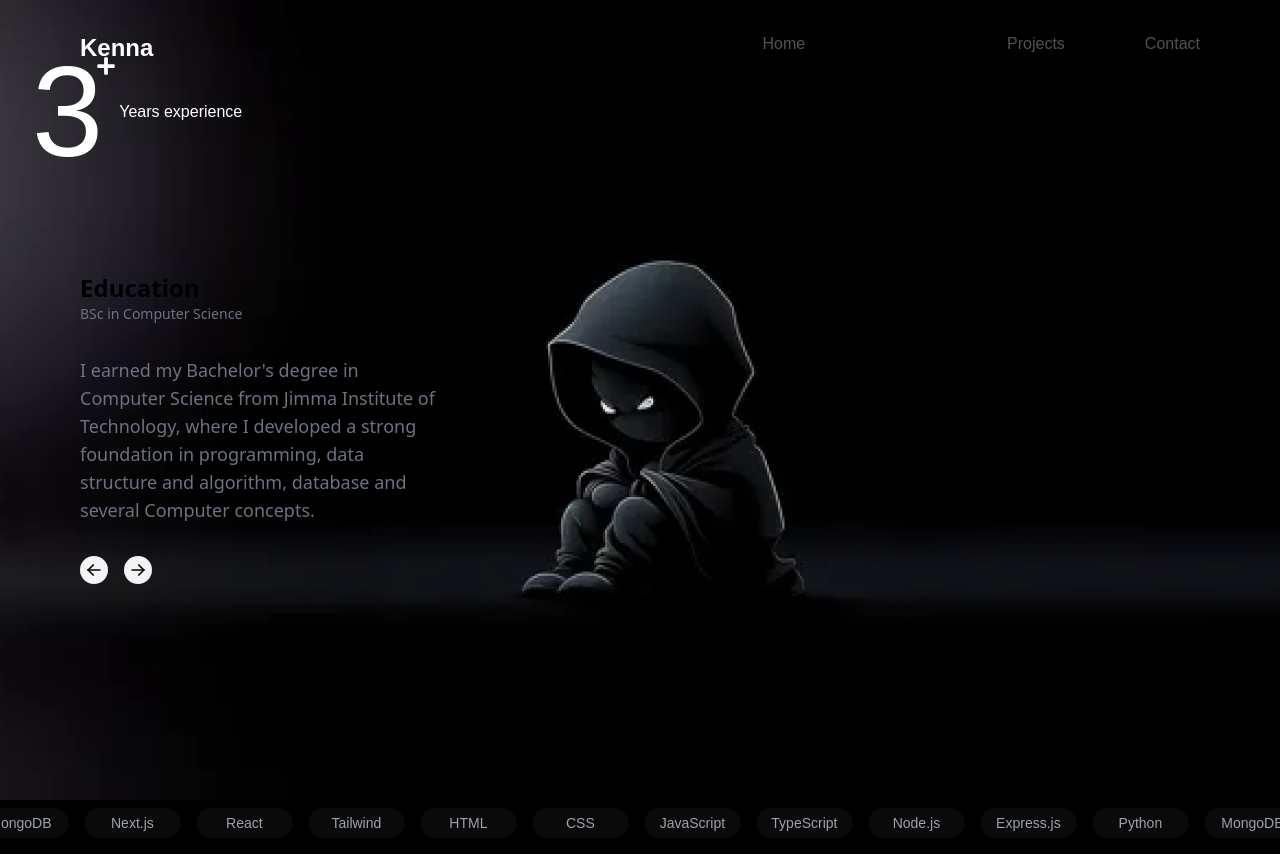
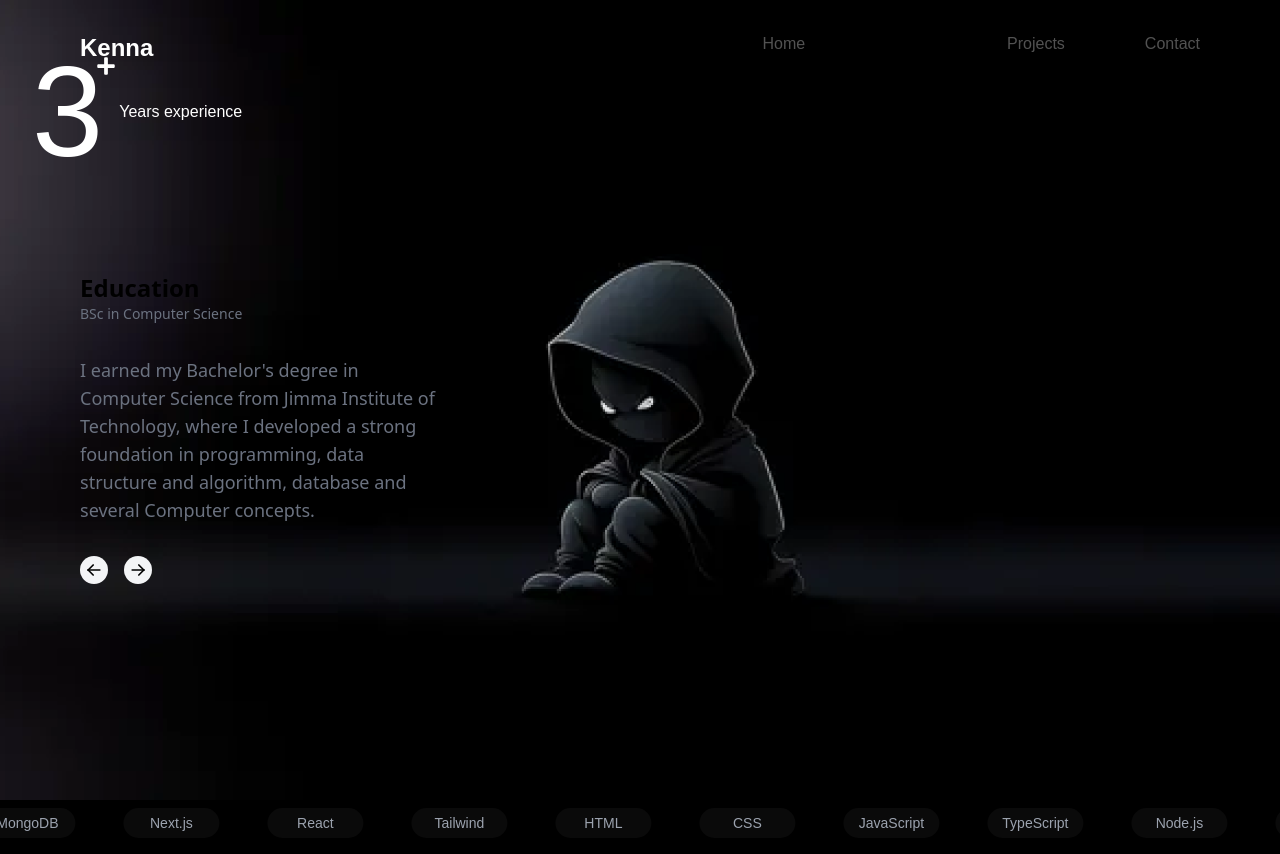
Before and after one commit to kennataddese6/portfolio, a Next.js app: page /about in a window 1280 px wide. Built offline with nearby package versions, Linux system fonts and the light colour scheme.

Commit message:
add gap between cards

```diff
--- a/components/ui/infinite-moving-cards.tsx
+++ b/components/ui/infinite-moving-cards.tsx
@@ -78,7 +78,7 @@ export const InfiniteMovingCards = ({
       <ul
         ref={scrollerRef}
         className={cn(
-          "flex min-w-full shrink-0 gap-4 py-4 w-max flex-nowrap",
+          "flex min-w-full shrink-0 gap-12  py-4 w-max flex-nowrap",
           start && "animate-scroll",
           pauseOnHover && "hover:[animation-play-state:paused]",
         )}
```
